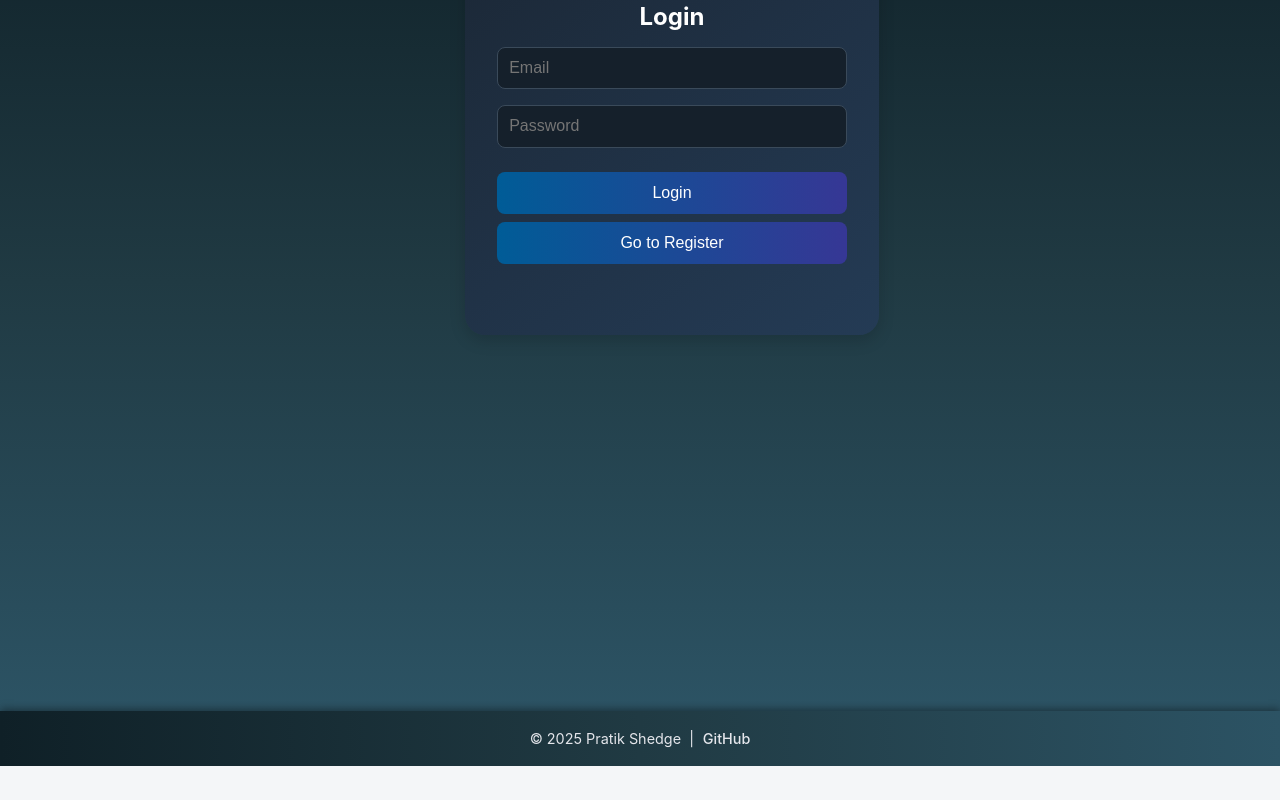
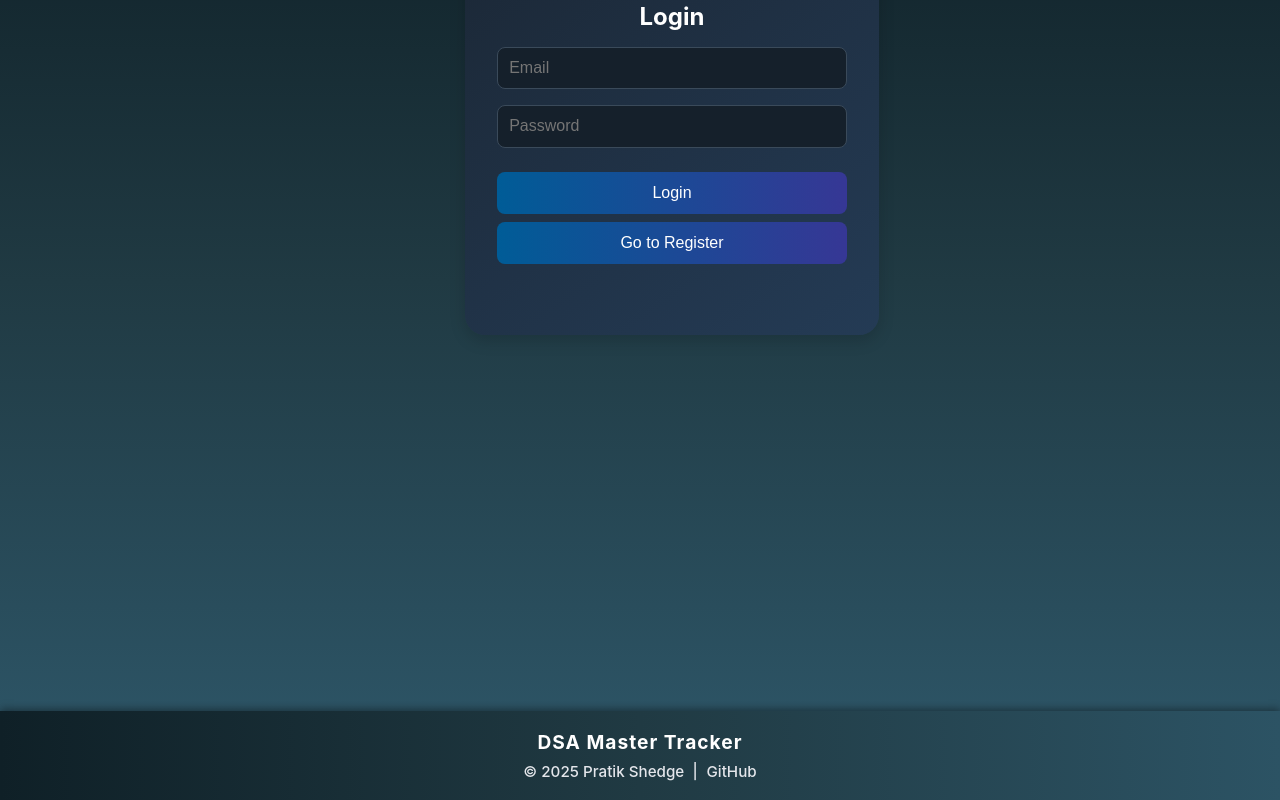
Before and after one commit to Pratik-shedge07/dsa-tracker, a React (Create React App) app: page /login in a window 1280 px wide. Shown: the part 214-1014 px from the top of the page. Before the commit the page ends 980 px from the top, so only its background shows below. Built offline with nearby package versions, Linux system fonts and the light colour scheme.

Commit message:
navbar footer chnaged

```diff
--- a/src/components/Footer.jsx
+++ b/src/components/Footer.jsx
@@ -4,11 +4,32 @@ import styled from 'styled-components';
 const FooterContainer = styled.footer`
   background: linear-gradient(to right, #0f2027, #203a43, #2c5364);
   color: #e4e6eb;
-  padding: 1.2rem 1rem;
+  padding: 1.2rem 2rem;
   text-align: center;
-  font-size: 0.9rem;
+  font-size: 0.95rem;
   user-select: none;
   box-shadow: 0 -2px 8px rgba(0, 0, 0, 0.4);
+  display: flex;
+  flex-direction: column;
+  align-items: center;
+  gap: 0.3rem;
+
+  @media (max-width: 768px) {
+    padding: 1rem 0.5rem;
+    font-size: 0.85rem;
+  }
+`;
+
+const FooterLogo = styled.div`
+  font-weight: 700;
+  font-size: 1.2rem;
+  color: #ffffff;
+  letter-spacing: 1px;
+  margin-bottom: 0.2rem;
+`;
+
+const FooterText = styled.div`
+  font-weight: 500;
 `;
 
 const ExternalLink = styled.a`
@@ -27,6 +48,8 @@ const ExternalLink = styled.a`
 function Footer() {
   return (
     <FooterContainer>
+      <FooterLogo>DSA Master Tracker</FooterLogo>
+      <FooterText>
         &copy; {new Date().getFullYear()} Pratik Shedge &nbsp;|&nbsp;
         <ExternalLink
           href="https://github.com/pratik-shedge"
@@ -35,6 +58,7 @@ function Footer() {
         >
           GitHub
         </ExternalLink>
+      </FooterText>
     </FooterContainer>
   );
 }
--- a/src/components/Navbar.jsx
+++ b/src/components/Navbar.jsx
@@ -1,7 +1,7 @@
-import React from 'react';
+import React, { useState } from 'react';
 import styled from 'styled-components';
 import { NavLink, useNavigate } from 'react-router-dom';
-import { Sun, Moon, LogOut } from 'lucide-react';
+import { Sun, Moon, LogOut, Menu } from 'lucide-react';
 
 const Nav = styled.nav`
   background: linear-gradient(to right, #0f2027, #203a43, #2c5364);
@@ -28,6 +28,23 @@ const NavItems = styled.div`
   display: flex;
   gap: 1rem;
   align-items: center;
+
+  @media (max-width: 768px) {
+    position: absolute;
+    top: 64px;
+    right: 0;
+    background: linear-gradient(to right, #0f2027, #203a43, #2c5364);
+    flex-direction: column;
+    align-items: flex-start;
+    width: 200px;
+    padding: 1rem;
+    box-shadow: -2px 2px 12px rgba(0, 0, 0, 0.3);
+    transition: transform 0.3s ease;
+    transform: ${({ open }) => (open ? 'translateX(0)' : 'translateX(110%)')};
+    pointer-events: ${({ open }) => (open ? 'auto' : 'none')};
+    opacity: ${({ open }) => (open ? 1 : 0)};
+    z-index: 200;
+  }
 `;
 
 const StyledLink = styled(NavLink)`
@@ -46,6 +63,11 @@ const StyledLink = styled(NavLink)`
   &:hover {
     background-color: rgba(255, 255, 255, 0.1);
   }
+
+  @media (max-width: 768px) {
+    width: 100%;
+    padding: 0.7rem 0.9rem;
+  }
 `;
 
 const Button = styled.button`
@@ -63,39 +85,67 @@ const Button = styled.button`
   }
 `;
 
+const Hamburger = styled.button`
+  display: none;
+  background: none;
+  border: none;
+  color: #e4e6eb;
+  cursor: pointer;
+  padding: 0.3rem 0.6rem;
+  border-radius: 8px;
+  font-size: 1.5rem;
+  margin-left: 1rem;
+
+  @media (max-width: 768px) {
+    display: block;
+  }
+`;
+
 function Navbar({ darkMode, toggleDarkMode, isLoggedIn, onLogout }) {
   const navigate = useNavigate();
+  const [menuOpen, setMenuOpen] = useState(false);
 
   const handleLogoutClick = () => {
     onLogout();
     navigate('/login');
+    setMenuOpen(false);
+  };
+
+  const handleNavClick = (to) => {
+    navigate(to);
+    setMenuOpen(false);
   };
 
   return (
     <Nav>
-      <Logo onClick={() => navigate('/')}>DSA Master Tracker</Logo>
-
-      <NavItems>
-        <StyledLink to="/" className={({ isActive }) => (isActive ? 'active' : '')}>
+      <Logo onClick={() => handleNavClick('/')}>DSA Master Tracker</Logo>
+      <Hamburger
+        aria-label={menuOpen ? 'Close menu' : 'Open menu'}
+        aria-expanded={menuOpen}
+        aria-controls="navbar-menu"
+        onClick={() => setMenuOpen((open) => !open)}
+      >
+        <Menu size={28} />
+      </Hamburger>
+      <NavItems id="navbar-menu" open={menuOpen}>
+        <StyledLink to="/" end onClick={() => setMenuOpen(false)}>
           Home
         </StyledLink>
-        <StyledLink to="/questions" className={({ isActive }) => (isActive ? 'active' : '')}>
+        <StyledLink to="/questions" onClick={() => setMenuOpen(false)}>
           Questions
         </StyledLink>
-        <StyledLink to="/add" className={({ isActive }) => (isActive ? 'active' : '')}>
+        <StyledLink to="/add" onClick={() => setMenuOpen(false)}>
           Add
         </StyledLink>
-        <StyledLink to="/export" className={({ isActive }) => (isActive ? 'active' : '')}>
+        <StyledLink to="/export" onClick={() => setMenuOpen(false)}>
           Export
         </StyledLink>
-        <StyledLink to="/about" className={({ isActive }) => (isActive ? 'active' : '')}>
+        <StyledLink to="/about" onClick={() => setMenuOpen(false)}>
           About
         </StyledLink>
-
         <Button onClick={toggleDarkMode} title="Toggle Dark Mode" aria-label="Toggle Dark Mode">
           {darkMode ? <Sun size={18} /> : <Moon size={18} />}
         </Button>
-
         {isLoggedIn && (
           <Button onClick={handleLogoutClick} title="Logout" aria-label="Logout">
             <LogOut size={18} />
```
Lines whose indentation alone changed are shown as unchanged.
